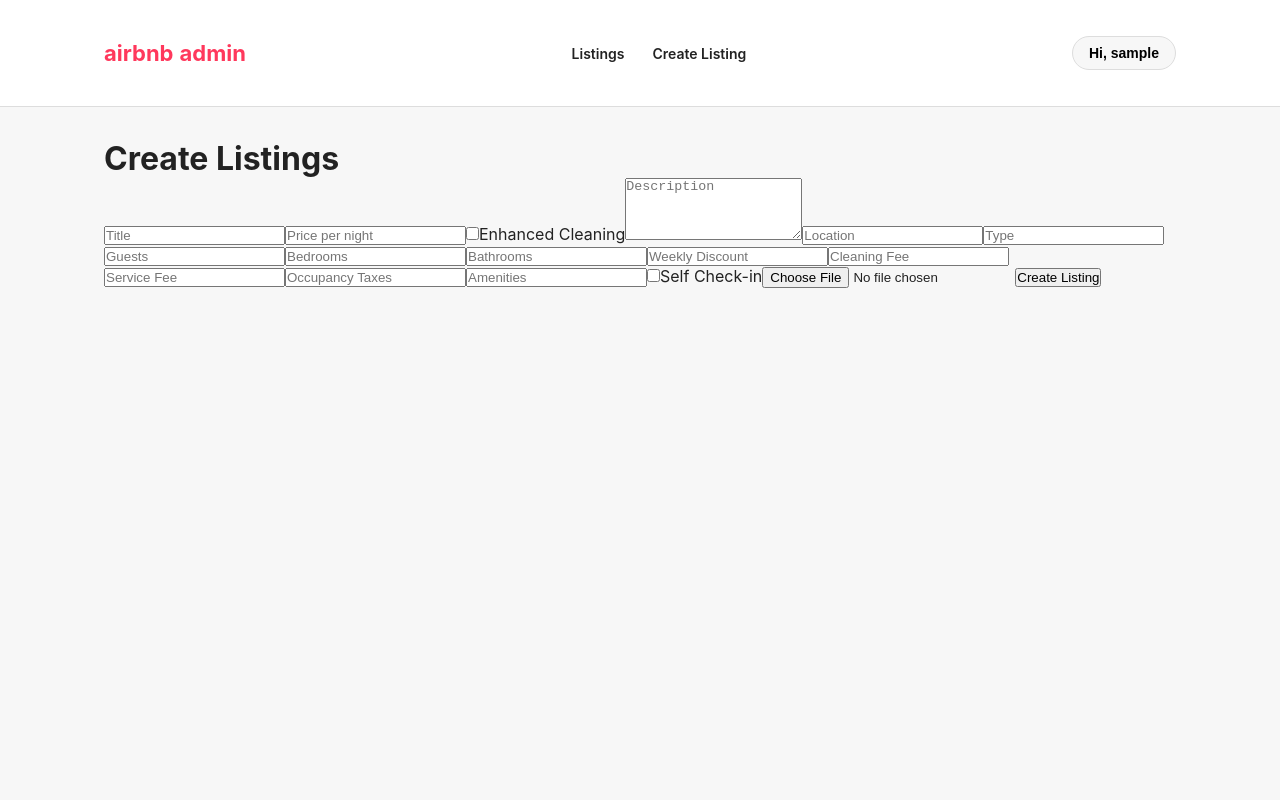
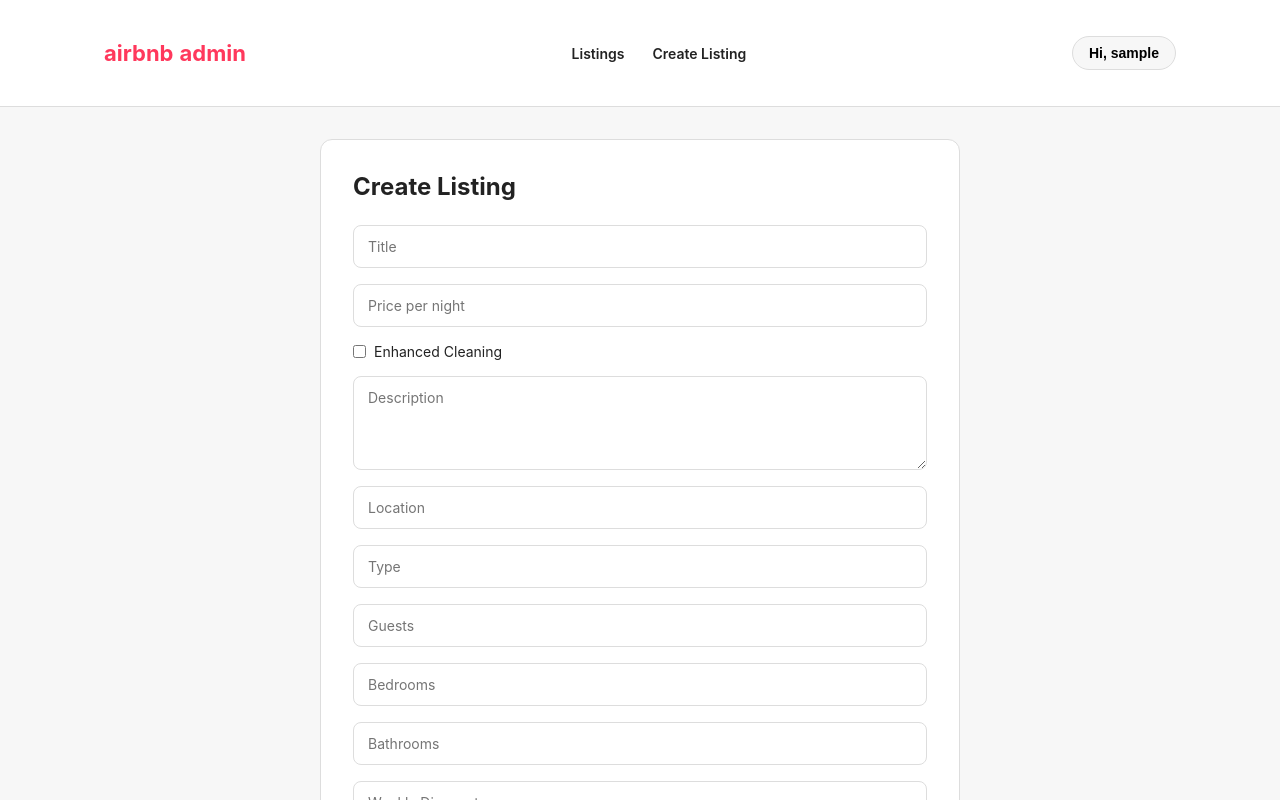
Before and after one commit to nezokuhle1-arch/airbnb-clone-admin, a React (Vite) app: page /create-listings in a window 1280 px wide. Shown: the top 800 px of the page. Built offline with nearby package versions, Linux system fonts and the light colour scheme; sample sign-in values are in the browser's storage.

Commit message:
feat: style listings, reservations, and form pages

```diff
--- /dev/null
+++ b/src/pages/AdminForm.css
@@ -0,0 +1,71 @@
+.admin-form {
+    max-width: 640px;
+    margin: 0 auto;
+    background-color: var(--color-bg);
+    border: 1px solid var(--color-border);
+    border-radius: var(--radius-md);
+    padding: 32px;
+    display: flex;
+    flex-direction: column;
+    gap: 16px;
+}
+
+.admin-form h1 {
+    font-size: 24px;
+    margin-bottom: 8px;
+}
+
+.admin-form-error {
+    color: var(--color-danger);
+    font-size: 14px;
+}
+
+.admin-form-loading {
+    text-align: center;
+    color: var(--color-text-secondary);
+    padding: 48px 0;
+}
+
+.admin-form input[type="text"],
+.admin-form input[type="number"],
+.admin-form input[type="file"],
+.admin-form textarea {
+    width: 100%;
+    padding: 12px 14px;
+    border: 1px solid var(--color-border);
+    border-radius: var(--radius-sm);
+    font-family: inherit;
+    font-size: 14px;
+    color: var(--color-text);
+}
+
+.admin-form textarea {
+    resize: vertical;
+}
+
+.admin-form-checkbox {
+    display: flex;
+    align-items: center;
+    gap: 8px;
+    font-size: 14px;
+}
+
+.admin-form-checkbox input {
+    width: auto;
+}
+
+.admin-form button[type="submit"] {
+    background-color: var(--color-primary);
+    color: white;
+    border: none;
+    padding: 14px;
+    border-radius: var(--radius-sm);
+    font-size: 15px;
+    font-weight: 700;
+    cursor: pointer;
+    margin-top: 8px;
+}
+
+.admin-form button[type="submit"]:hover {
+    opacity: 0.9;
+}
--- /dev/null
+++ b/src/pages/AdminList.css
@@ -0,0 +1,65 @@
+.admin-list-page h1 {
+    font-size: 28px;
+    margin-bottom: 24px;
+}
+
+.admin-list {
+    display: flex;
+    flex-direction: column;
+    gap: 16px;
+}
+
+.admin-list-card {
+    background-color: var(--color-bg);
+    border: 1px solid var(--color-border);
+    border-radius: var(--radius-md);
+    padding: 20px 24px;
+    display: flex;
+    align-items: center;
+    justify-content: space-between;
+}
+
+.admin-list-card-info h2 {
+    font-size: 18px;
+    margin-bottom: 4px;
+}
+
+.admin-list-card-info p {
+    color: var(--color-text-secondary);
+    font-size: 14px;
+}
+
+.admin-list-card-actions {
+    display: flex;
+    gap: 12px;
+    align-items: center;
+}
+
+.admin-btn-secondary {
+    color: var(--color-text);
+    text-decoration: none;
+    font-size: 14px;
+    font-weight: 600;
+    padding: 8px 16px;
+    border: 1px solid var(--color-border);
+    border-radius: var(--radius-sm);
+}
+
+.admin-btn-secondary:hover {
+    background-color: var(--color-bg-secondary);
+}
+
+.admin-btn-danger {
+    background-color: var(--color-danger);
+    color: white;
+    border: none;
+    font-size: 14px;
+    font-weight: 600;
+    padding: 8px 16px;
+    border-radius: var(--radius-sm);
+    cursor: pointer;
+}
+
+.admin-btn-danger:hover {
+    opacity: 0.9;
+}
--- a/src/pages/CreateListings.jsx
+++ b/src/pages/CreateListings.jsx
@@ -1,6 +1,7 @@
 import { useState } from 'react';
 import { useNavigate } from 'react-router-dom';
 import api from '../api/axios';
+import './AdminForm.css';
 
 function CreateListings () {
     const [formData, setFormData] = useState({
@@ -51,9 +52,9 @@ function CreateListings () {
 
 
     return (
-        <form onSubmit={handleSubmit}>
-            <h1>Create Listings </h1>
-            {error && <p>{error}</p>}
+        <form className="admin-form" onSubmit={handleSubmit}>
+            <h1>Create Listing</h1>
+            {error && <p className="admin-form-error">{error}</p>}
             <input
                 type="text"
                 name="title"
@@ -72,7 +73,7 @@ function CreateListings () {
                 required
             />
 
-            <label>
+            <label className="admin-form-checkbox">
                 <input
                 type="checkbox"
                 name="enhancedCleaning"
@@ -153,14 +154,6 @@ function CreateListings () {
                 name="serviceFee"
                 value={formData.serviceFee}
                 onChange={handleChange}
-                placeholder="Service Fee"
-            />
-
-            <input
-                type="number"
-                name="occupancyTaxes"
-                value={formData.occupancyTaxes}
-                onChange={handleChange}
                 placeholder="Occupancy Taxes"
             />
 
@@ -172,7 +165,7 @@ function CreateListings () {
                 placeholder="Amenities"
             />
 
-            <label>
+            <label className="admin-form-checkbox">
                 <input
                 type="checkbox"
                 name="selfCheckin"
--- a/src/pages/Reservations.jsx
+++ b/src/pages/Reservations.jsx
@@ -1,8 +1,9 @@
 import { useState, useEffect } from 'react';
 import api from '../api/axios';
+import './AdminList.css';
 
 function Reservations() {
-    const [ reservations, setReservations ] = useState([]);
+    const [reservations, setReservations] = useState([]);
 
     useEffect(() => {
         const fetchReservations = async () => {
@@ -16,19 +17,22 @@ function Reservations() {
         fetchReservations();
     }, []);
 
-
     return (
-        <div>
-            <h1>Reservations Page</h1>
-            {reservations.map((reservation) => (
-                <div key={reservation._id}>
-                    <p>{reservation.accommodation?.title} - booked by {reservation.user?.username}</p>
-                    <p>{new Date(reservation.checkIn).toLocaleString()} to {new Date(reservation.checkOut).toLocaleString()}</p>
-                </div>
-            ))}
+        <div className="admin-list-page">
+            <h1>Reservations</h1>
+            <div className="admin-list">
+                {reservations.map((reservation) => (
+                    <div className="admin-list-card" key={reservation._id}>
+                        <div className="admin-list-card-info">
+                            <h2>{reservation.accommodation?.title}</h2>
+                            <p>Booked by {reservation.user?.username}</p>
+                            <p>{new Date(reservation.checkIn).toLocaleDateString()} — {new Date(reservation.checkOut).toLocaleDateString()}</p>
+                        </div>
+                    </div>
+                ))}
+            </div>
         </div>
-
     );
-  }
+}
 
 export default Reservations;
--- a/src/pages/UpdateListings.jsx
+++ b/src/pages/UpdateListings.jsx
@@ -1,6 +1,7 @@
 import { useState, useEffect } from 'react';
 import { useParams, useNavigate } from 'react-router-dom';
 import api from '../api/axios';
+import './AdminForm.css';
 
 function UpdateListings() {
     const { id } = useParams();
@@ -49,11 +50,11 @@ function UpdateListings() {
         }
     };
 
-    if (!formData) return <p>Loading...</p>;
+    if (!formData) return <p className="admin-form-loading">Loading...</p>;
     return (
-        <form onSubmit={handleSubmit}>
-        <h1>Update Listings</h1>
-        {error && <p>{error}</p>}
+        <form className="admin-form" onSubmit={handleSubmit}>
+        <h1>Update Listing</h1>
+        {error && <p className="admin-form-error">{error}</p>}
 
         <input
                 type="text"
@@ -73,7 +74,7 @@ function UpdateListings() {
                 required
             />
 
-            <label>
+            <label className="admin-form-checkbox">
                 <input
                 type="checkbox"
                 name="enhancedCleaning"
@@ -173,7 +174,7 @@ function UpdateListings() {
                 placeholder="Amenities"
             />
 
-            <label>
+            <label className="admin-form-checkbox">
                 <input
                 type="checkbox"
                 name="selfCheckin"
--- a/src/pages/ViewListings.jsx
+++ b/src/pages/ViewListings.jsx
@@ -1,6 +1,7 @@
 import { useState, useEffect } from 'react';
 import api from '../api/axios';
 import { Link } from 'react-router-dom';
+import './AdminList.css';
 
 function ViewListings() {
     const [listings, setListings] = useState([]);
@@ -25,21 +26,27 @@ function ViewListings() {
             await api.delete(`/accommodations/${id}`);
             setListings(listings.filter((listing) => listing._id !== id));
         } catch (error) {
-            alert(error.response ?.data?.message || 'Failed to delete listing');
+            alert(error.response?.data?.message || 'Failed to delete listing');
         }
     };
 
     return (
-        <div>
+        <div className="admin-list-page">
             <h1>Listings</h1>
-            {listings.map((listing) => (
-                <div key={listing.id}>
-                    <h2>{listing.title}</h2>
-                    <p>{listing.location} — R{listing.price}</p>
-                    <Link to={`/update-listings/${listing._id}`}>Edit</Link>
-                    <button onClick={() => handleDelete(listing._id)}>Delete</button>
-                </div>
-            ))}
+            <div className="admin-list">
+                {listings.map((listing) => (
+                    <div className="admin-list-card" key={listing._id}>
+                        <div className="admin-list-card-info">
+                            <h2>{listing.title}</h2>
+                            <p>{listing.location} — R{listing.price}</p>
+                        </div>
+                        <div className="admin-list-card-actions">
+                            <Link className="admin-btn-secondary" to={`/update-listings/${listing._id}`}>Edit</Link>
+                            <button className="admin-btn-danger" onClick={() => handleDelete(listing._id)}>Delete</button>
+                        </div>
+                    </div>
+                ))}
+            </div>
         </div>
     );
 }
```
